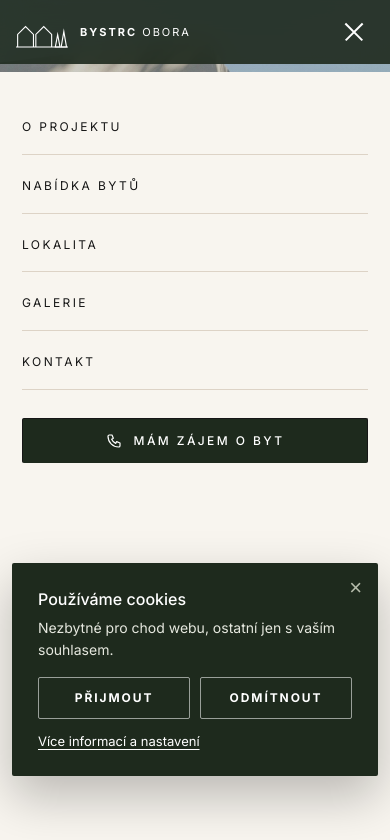
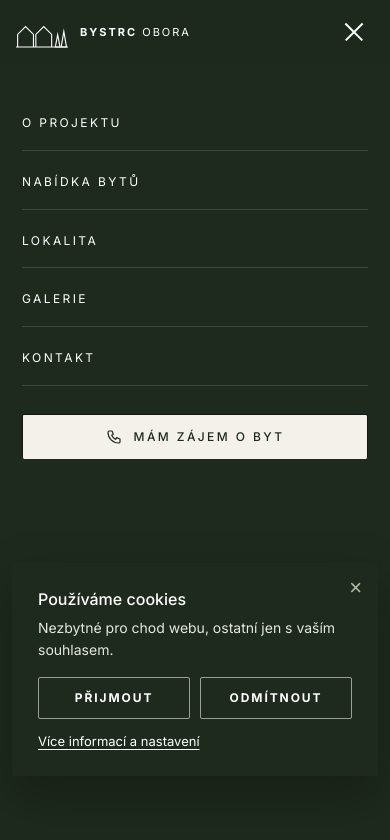
Before and after one commit to silviemolkova1-hash/web-bystrc, a plain HTML site: page index.html in a window 390 px wide. Both pictures are taken after a click on the button "Otevřít menu". Shown: the top 840 px of the page. Drawn offline with Linux system fonts and the light colour scheme.

Commit message:
Hlavička se ukáže hned po scrollu (95 %), tmavě zelené mobilní menu
Co-Authored-By: Claude Opus 5.5 <noreply@anthropic.com>
Claude-Session: https://claude.ai/code/session_01H9SPLWmZt7MXtULPHt2MWe

```diff
--- a/index.html
+++ b/index.html
@@ -1519,6 +1519,12 @@ header.hd5 .hcta .ar{display:none}
 header.hd5 .hcta,header.hd5.scrolled .hcta{padding:0 18px}
 @media(prefers-reduced-motion:reduce){.heroB .hb-media img,.heroB .hb-txt>*,.heroB .hb-st,.heroB .hb-cta,.heroB .hb-panel>*{animation:none}html.anim .rv{opacity:1;transform:none;transition:none}section#projekt .benefit:hover,section.steps-sec .step:hover,section.steps-sec .step.on{transform:none}}
 @media(min-width:1001px){.heroB .hb-media{clip-path:inset(0 0 -200px 0)}}
+
+header.hd5.scrolled{background:rgba(30,42,29,.95)}
+.mnav{background:#1E2A1D;color:#fff}
+.mnav a{color:#fff;border-bottom-color:rgba(255,255,255,.14)}
+.mnav a.btn,.mnav .btn.btn-dark{background:#F4F1EA;color:#1E2A1D;border-bottom:0}
+.mnav{top:0!important;padding-top:96px}
 </style>
 </head>
 <body>
@@ -1752,7 +1758,7 @@ header.hd5 .hcta,header.hd5.scrolled .hcta{padding:0 18px}
 (function(){const sl=[...document.querySelectorAll(".hero .slides img")];if(sl.length<2||matchMedia("(prefers-reduced-motion: reduce)").matches)return;let i=0;setInterval(()=>{sl[i].classList.remove("on");i=(i+1)%sl.length;sl[i].classList.add("on")},7500)})();
 const hd=document.querySelector("header");
 function onS(){
-  const hbt=document.querySelector(".hb-top"),thr=(hbt&&innerWidth>1000)?hbt.offsetHeight-80:40;hd.classList.toggle("scrolled",scrollY>thr||document.body.classList.contains("menu-open"));
+  const thr=8;hd.classList.toggle("scrolled",scrollY>thr||document.body.classList.contains("menu-open"));
 }
 addEventListener("scroll",onS,{passive:true});onS();
 (function(){const q=document.querySelector(".quote"),bgq=q&&q.querySelector(".bg");if(!bgq||matchMedia("(prefers-reduced-motion: reduce)").matches)return;let t=false;
```
